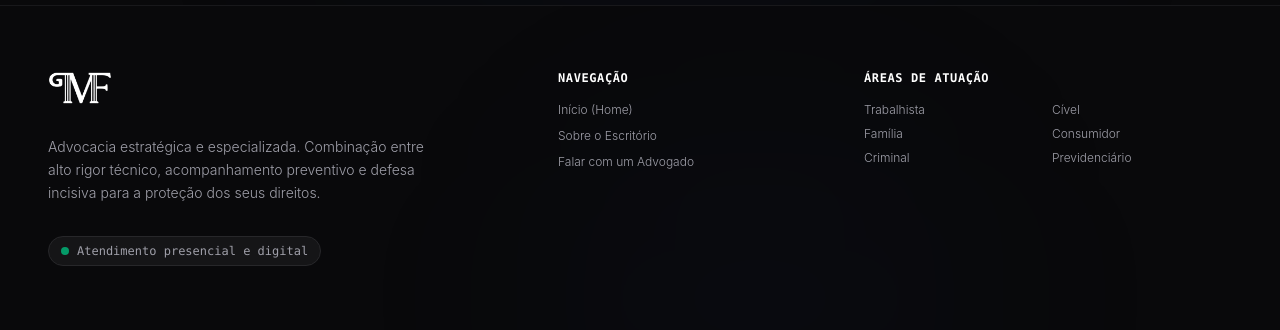
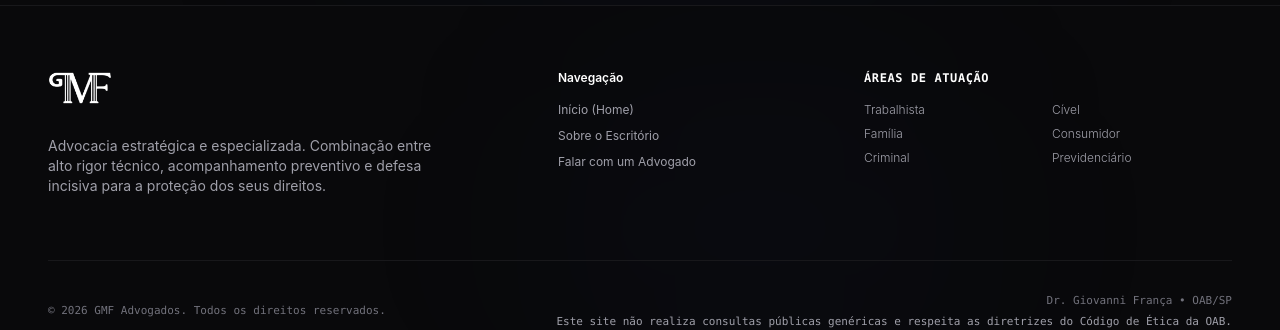
Before and after one commit to CEL-Digital/GMF, a React (Vite) app: page / in a window 1280 px wide. Shown: the part 4081-4411 px from the top of the page. Built offline with nearby package versions, Linux system fonts and the light colour scheme.

Commit message:
ajuste na navegação navbar pt2

```diff
--- a/src/components/Sections/home/HeroHome.jsx
+++ b/src/components/Sections/home/HeroHome.jsx
@@ -45,7 +45,7 @@ export function HeroHome() {
   }, [textoAtual, estaDeletando, indexPalavra]);
 
   return (
-    <div className="relative flex flex-col min-h-screen w-full items-center justify-center overflow-hidden">
+    <div id="hero" className="relative flex flex-col min-h-screen w-full items-center justify-center overflow-hidden">
       <img
         src={heroBackground}
         alt=""
--- a/src/components/layout/Footer.jsx
+++ b/src/components/layout/Footer.jsx
@@ -1,8 +1,22 @@
-import { Link } from "react-router-dom";
+import { Link, useNavigate, useLocation } from "react-router-dom";
 import imageLogo from "../../assets/logoGMFAzulEscuro.webp";
 
 export function Footer() {
   const currentYear = new Date().getFullYear();
+
+  const navigate = useNavigate();
+  const location = useLocation();
+
+  const scrollToAnchor = (sectionId) => {
+    if(location.pathname === "/" || location.pathname === "/home") {
+      const element = document.getElementById(sectionId)
+      if(element) {
+        element.scrollIntoView({ behavior: "smooth" });
+      }
+    } else {
+      navigate(`/#${sectionId}`)
+    }
+  }
 
   return (
     <footer className="w-full bg-zinc-950 text-zinc-400 border-t border-zinc-900 pt-16 pb-12 px-6 md:px-12 relative overflow-hidden">
@@ -22,36 +36,29 @@ export function Footer() {
               <img src={imageLogo} alt="GMF Advogados" className="h-9 w-auto object-contain brightness-0 invert" />
             </Link>
 
-            <p className="text-xs md:text-sm text-zinc-400 max-w-sm font-light leading-relaxed">
+            <p className="text-xs md:text-sm text-zinc-400 max-w-sm">
               Advocacia estratégica e especializada. Combinação entre alto rigor técnico, acompanhamento preventivo e defesa incisiva para a proteção dos seus direitos.
             </p>
-
-            <div className="pt-2">
-              <span className="inline-flex items-center gap-2 text-xs font-mono text-zinc-400 bg-zinc-900/80 px-3 py-1.5 rounded-full border border-zinc-800">
-                <span className="w-2 h-2 rounded-full bg-emerald-500 animate-pulse" />
-                Atendimento presencial e digital
-              </span>
-            </div>
           </div>
 
           {/* COLUNA 2: Navegação Rápida (3 Colunas) */}
           <div className="lg:col-span-3 space-y-4">
-            <h4 className="text-xs font-mono uppercase tracking-wider text-white font-semibold">
+            <h4 className="text-xs text-white font-semibold">
               Navegação
             </h4>
-            <ul className="space-y-2.5 text-xs font-light">
+            <ul className="space-y-2.5 text-xs">
               <li>
-                <Link to="/" className="hover:text-white transition-colors">
+                <Link to="/#hero" className="hover:text-white transition-colors">
                   Início (Home)
                 </Link>
               </li>
               <li>
-                <Link to="/sobre" className="hover:text-white transition-colors">
+                <Link to="/#sobre" className="hover:text-white transition-colors">
                   Sobre o Escritório
                 </Link>
               </li>
               <li>
-                <Link to="/contato" className="hover:text-white transition-colors">
+                <Link to="/#contato" className="hover:text-white transition-colors">
                   Falar com um Advogado
                 </Link>
               </li>
--- a/src/components/layout/Navbar.jsx
+++ b/src/components/layout/Navbar.jsx
@@ -67,13 +67,13 @@ export function Navbar() {
     >
       <nav className="w-full max-w-5xl bg-white text-zinc-900 border border-zinc-200 rounded-full px-6 py-2.5 flex items-center justify-between shadow-xl transition-all">
         {/* LOGO */}
-        <Link to="/" onClick={closeAllMenus} className="flex items-center h-8">
+        <Link to="/#hero" onClick={closeAllMenus} className="flex items-center h-8">
           <img src={LogoAzul} alt="GMF Advogados" className="h-full w-auto object-contain" />
         </Link>
 
         {/* LINKS DESKTOP */}
         <div className="hidden md:flex items-center gap-6 text-sm font-medium text-zinc-900">
-          <Link to="/" onClick={closeAllMenus} className="font-news font-semibold tracking-tighter hover:text-zinc-600 transition-colors">
+          <Link to="/#hero" onClick={closeAllMenus} className="font-news font-semibold tracking-tighter hover:text-zinc-600 transition-colors">
             Home
           </Link>
 
@@ -208,7 +208,7 @@ export function Navbar() {
       {/* MENU MOBILE */}
       {isOpen && (
         <div className="md:hidden absolute top-full left-4 right-4 mt-2 bg-white border border-zinc-200 p-5 rounded-3xl space-y-4 shadow-2xl text-zinc-900 animate-in fade-in slide-in-from-top-2 duration-200">
-          <Link to="/" onClick={closeAllMenus} className="font-news font-semibold tracking-tighter block hover:text-zinc-600">
+          <Link to="/#hero" onClick={closeAllMenus} className="font-news font-semibold tracking-tighter block hover:text-zinc-600">
             Home
           </Link>
 
```
